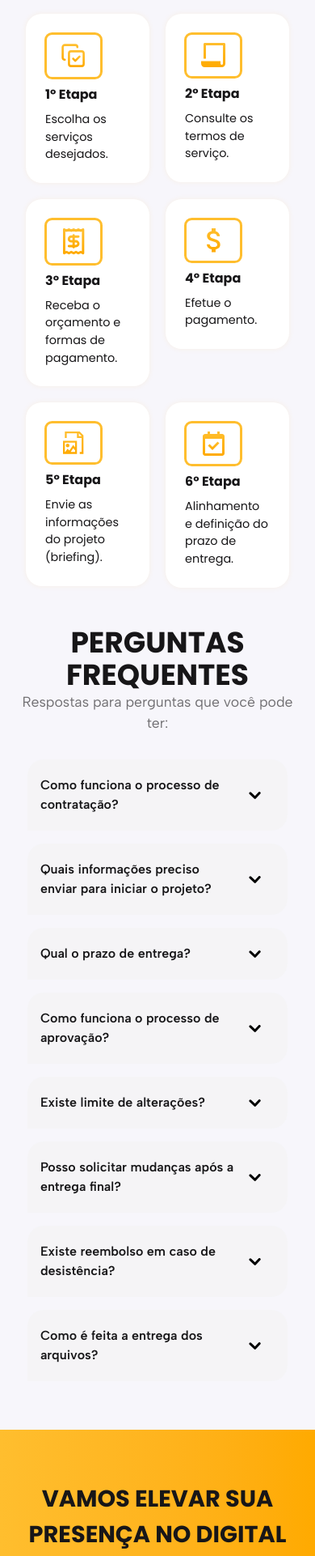
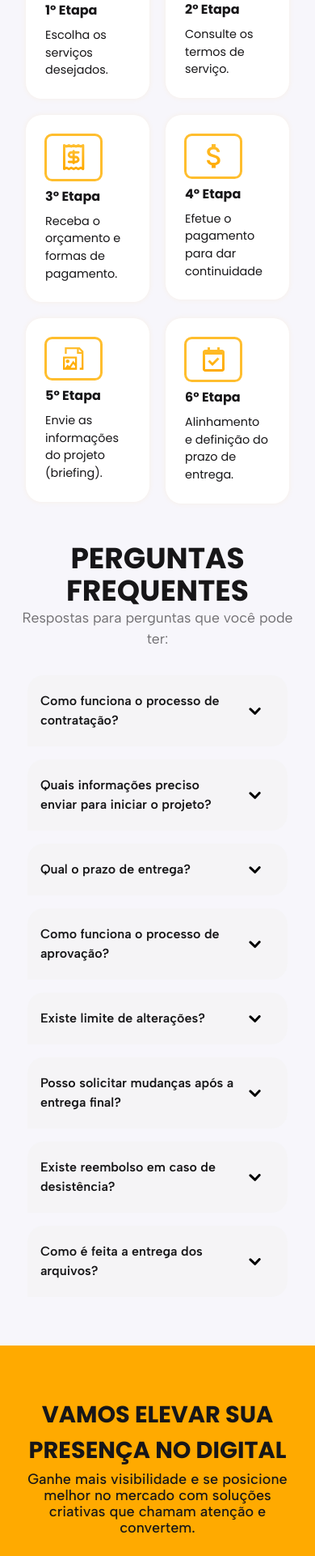
Before and after one commit to felipinx7/studiovit, a React (Vite) app: page / in a window 390 px wide. Shown: the part 3597-5519 px from the top of the page at 81% size. Built offline with nearby package versions, Linux system fonts and the light colour scheme.

Commit message:
feat: resolução de bugs e cores

```diff
--- a/src/constants/text-card-etapa.ts
+++ b/src/constants/text-card-etapa.ts
@@ -25,7 +25,7 @@ export const textCardEtapa: InterfaceCardEtapa[] = [
   {
     icone: IconeEtapa04,
     numeroEtapa: "4º Etapa",
-    descricao: "Efetue o pagamento.",
+    descricao: "Efetue o pagamento para dar continuidade",
   },
   {
     icone: IconeEtapa05,
--- a/src/pages/sections/secao-elevar.tsx
+++ b/src/pages/sections/secao-elevar.tsx
@@ -1,6 +1,6 @@
 export function SecaoElevar() {
   return (
-    <section  className="from-primary-100 mt-28 flex w-full items-center justify-center bg-gradient-to-r max-md:mb-4 to-primary-700">
+    <section  className=" mt-28 flex w-full items-center justify-center max-md:mb-4 bg-primary-700">
       <div data-aos="fade-right" className="mt-0 flex w-[100%] max-w-[1280px] flex-col items-center justify-center gap-1 p-8">
         <h1 className="text-center text-[1.8rem] font-bold">
           VAMOS ELEVAR SUA PRESENÇA NO DIGITAL
--- a/src/pages/sections/secao-explorar.tsx
+++ b/src/pages/sections/secao-explorar.tsx
@@ -3,7 +3,7 @@ import { textoCardSolucao } from '../../constants/texto-card-solucao'
 
 export function SecaoExplorar() {
   return (
-    <section id='servico' className="flex w-full items-start justify-center px-5 py-36 md:px-6 md:py-24">
+    <section id='servico' className="flex w-full items-start justify-center px-5 py-36 md:px-6 max-md:py-10">
       <div className="flex w-full max-w-[1280px] flex-col items-center justify-between gap-10">
         {/* Conatiner de texto */}
         <div data-aos="fade-right" className="flex w-full justify-center max-md:pt-12 text-center text-4xl font-bold">
```
